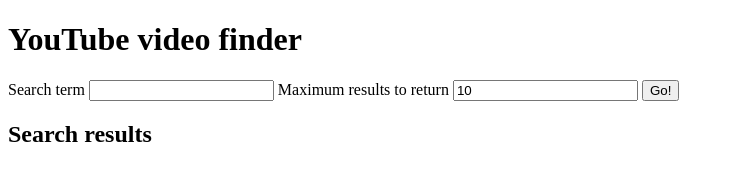
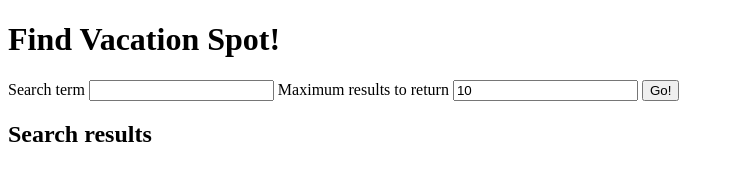
Before and after one commit to thinkful-ei-narwhal/national-park-app_Cesar_Yousef, a plain HTML site: page index.html in a window 1280 px wide. Shown: the whole page, without its empty margins (0-734 px from the left). Drawn offline with nearby package versions, Linux system fonts and the light colour scheme.

Commit message:
html add

```diff
--- a/index.html
+++ b/index.html
@@ -4,13 +4,13 @@
     <meta charset="UTF-8">
     <meta name="viewport" content="width=device-width, initial-scale=1.0">
     <meta http-equiv="X-UA-Compatible" content="ie=edge">
-    <title>YouTube video finder</title>
+    <title>National park finder</title>
     <link rel="shortcut icon" href="#">
     <link rel="stylesheet" href="index.css">
 </head>
 <body>
     <div class="container">
-        <h1>YouTube video finder</h1>
+        <h1>Find Vacation Spot!</h1>
 
         <form id="js-form">
             <label for="search-term">Search term</label>
```
